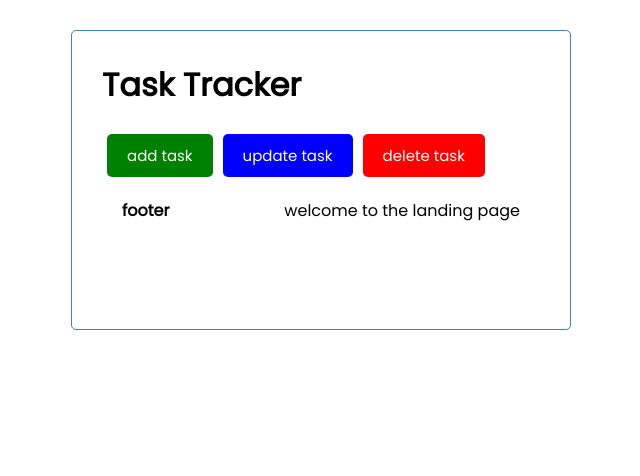
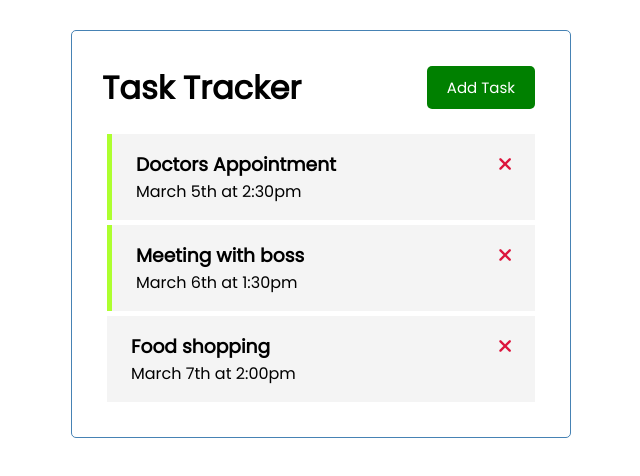
Before and after one commit to buzzracharyeah-rejan/add-task-todos_vuejs, a Vue app: page / in a window 1280 px wide. Shown: the top 476 px of the page, without its empty margins (319-959 px from the left). Built offline with nearby package versions, Linux system fonts and the light colour scheme.

Commit message:
custom event handling

```diff
--- a/public/index.html
+++ b/public/index.html
@@ -1,15 +1,25 @@
 <!DOCTYPE html>
 <html lang="">
   <head>
-    <meta charset="utf-8">
-    <meta http-equiv="X-UA-Compatible" content="IE=edge">
-    <meta name="viewport" content="width=device-width,initial-scale=1.0">
-    <link rel="icon" href="<%= BASE_URL %>favicon.ico">
+    <meta charset="utf-8" />
+    <meta http-equiv="X-UA-Compatible" content="IE=edge" />
+    <meta name="viewport" content="width=device-width,initial-scale=1.0" />
+    <link rel="icon" href="<%= BASE_URL %>favicon.ico" />
+    <link
+      rel="stylesheet"
+      href="https://cdnjs.cloudflare.com/ajax/libs/font-awesome/6.0.0/css/all.min.css"
+      integrity="sha512-9usAa10IRO0HhonpyAIVpjrylPvoDwiPUiKdWk5t3PyolY1cOd4DSE0Ga+ri4AuTroPR5aQvXU9xC6qOPnzFeg=="
+      crossorigin="anonymous"
+      referrerpolicy="no-referrer"
+    />
     <title><%= htmlWebpackPlugin.options.title %></title>
   </head>
   <body>
     <noscript>
-      <strong>We're sorry but <%= htmlWebpackPlugin.options.title %> doesn't work properly without JavaScript enabled. Please enable it to continue.</strong>
+      <strong
+        >We're sorry but <%= htmlWebpackPlugin.options.title %> doesn't work properly without JavaScript enabled. Please
+        enable it to continue.</strong
+      >
     </noscript>
     <div id="app"></div>
     <!-- built files will be auto injected -->
--- a/src/App.vue
+++ b/src/App.vue
@@ -1,23 +1,33 @@
 <template>
   <div class="container">
     <Header title="Task Tracker" />
-    <Button text="add task" color="green" />
-    <Button text="update task" color="blue" />
-    <Button text="delete task" color="red" />
-    <Footer text="welcome to the landing page" />
+    <Tasks @delete-task="handleDelete" :tasks="tasks" />
   </div>
 </template>
 
 <script>
 import Header from "./components/Header";
-import Button from "./components/Button";
-import Footer from "./components/Footer";
+import Tasks from "./components/Tasks";
+
+import { tasks } from "./constants/tasks";
 export default {
   name: "App",
   components: {
     Header,
-    Button,
-    Footer,
+    Tasks,
+  },
+  data() {
+    return {
+      tasks: [],
+    };
+  },
+  created() {
+    this.tasks = tasks;
+  },
+  methods: {
+    handleDelete(id) {
+      console.log(id);
+    },
   },
 };
 </script>
@@ -40,6 +50,11 @@
   border: 1px solid steelblue;
   padding: 30px;
   border-radius: 5px;
+}
+.main {
+  display: flex;
+  justify-content: space-between;
+  align-items: center;
 }
 .btn {
   display: inline-block;
--- a/src/components/Button.vue
+++ b/src/components/Button.vue
@@ -1,5 +1,5 @@
 <template>
-  <button :style='{backgroundColor: color}' class="btn">{{text}}</button>
+  <button v-on:click="handleClick" :style="{ backgroundColor: color }" class="btn">{{ text }}</button>
 </template>
 
 <script>
@@ -9,5 +9,10 @@
     text: String,
     color: String,
   },
+  methods: {
+    handleClick() {
+      console.log("button clicked");
+    },
+  },
 };
 </script>
--- a/src/components/Header.vue
+++ b/src/components/Header.vue
@@ -1,10 +1,12 @@
 <template>
   <header>
     <h1>{{ title }}</h1>
+    <Button text="Add Task" color="green" />
   </header>
 </template>
 
 <script>
+import Button from "./Button";
 export default {
   name: "Header",
   props: {
@@ -12,6 +14,9 @@
       type: String,
       default: "say hi from the other wrold",
     },
+  },
+  components: {
+    Button,
   },
 };
 </script>
--- /dev/null
+++ b/src/components/Task.vue
@@ -0,0 +1,47 @@
+<template>
+  <div :class="[task.reminder ? 'reminder' : '', 'task']">
+    <h3>
+      {{ task.text }}
+      <i @click="handleDelete(task.id)" class="fas fa-times"></i>
+    </h3>
+
+    <p>{{ task.day }}</p>
+  </div>
+</template>
+
+<script>
+export default {
+  name: "Task",
+  props: {
+    task: Object,
+  },
+  methods: {
+    handleDelete(id) {
+      this.$emit('delete-task', id);
+    },
+  },
+};
+</script>
+
+<style scoped>
+.task {
+  background: #f4f4f4;
+  margin: 5px;
+  padding: 1rem 1.5rem;
+}
+
+.task.reminder {
+  border-left: 5px solid greenyellow;
+}
+
+h3 {
+  display: flex;
+  justify-content: space-between;
+  align-items: center;
+}
+
+.fas {
+  color: crimson;
+  cursor: pointer;
+}
+</style>
--- /dev/null
+++ b/src/components/Tasks.vue
@@ -0,0 +1,22 @@
+<template>
+  <div :key="task.id" v-for="task in tasks"><Task @delete-task="handleDelete" :task="task" /></div>
+</template>
+
+<script>
+import Task from "./Task.vue";
+export default {
+  name: "Tasks",
+  props: {
+    tasks: Array,
+  },
+  components: {
+    Task,
+  },
+  methods: {
+    handleDelete(id) {
+      // console.log(`delete task ${id}`)
+      this.$emit('delete-task', id);
+    },
+  },
+};
+</script>
--- /dev/null
+++ b/src/constants/tasks.js
@@ -0,0 +1,20 @@
+export const tasks = [
+  {
+    id: "1",
+    text: "Doctors Appointment",
+    day: "March 5th at 2:30pm",
+    reminder: true,
+  },
+  {
+    id: "2",
+    text: "Meeting with boss",
+    day: "March 6th at 1:30pm",
+    reminder: true,
+  },
+  {
+    id: "3",
+    text: "Food shopping",
+    day: "March 7th at 2:00pm",
+    reminder: false,
+  },
+];
```
